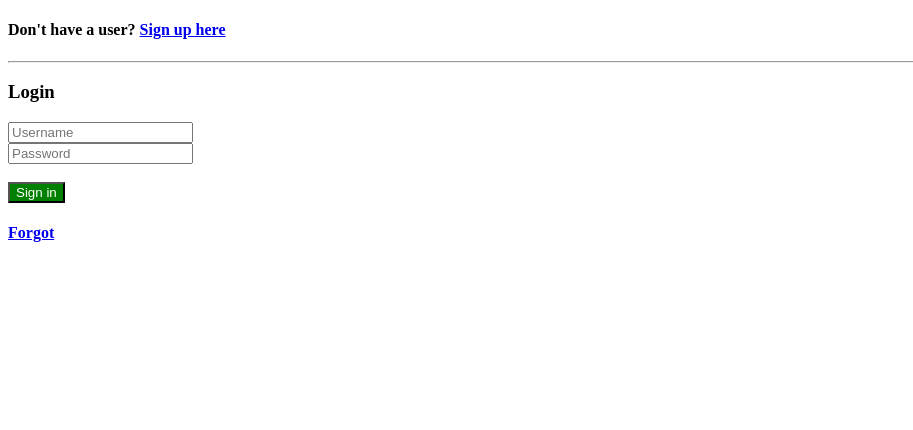
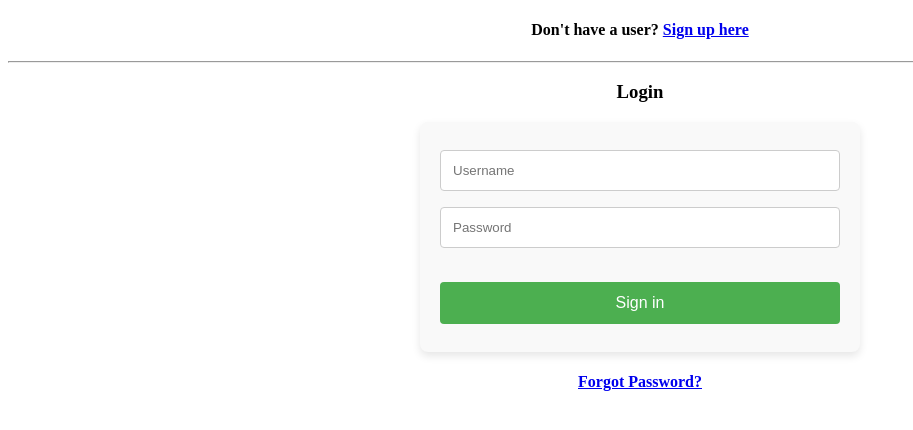
Before and after one commit to loui9583/social-media, a SvelteKit app in the folder client/: page / in a window 1280 px wide. Shown: the top 430 px of the page, without its empty margins (0-913 px from the left). Built offline with nearby package versions, Linux system fonts and the light colour scheme.

Commit message:
icon for offline/online friends, toastr icons

```diff
--- a/client/src/components/Feed.svelte
+++ b/client/src/components/Feed.svelte
@@ -105,8 +105,6 @@
         padding: 20px;
         width: calc(100vw - 277px);
 		display: flex;
-		gap: 10px;
-
 	}
 
 	textarea[type="text"] {
--- a/client/src/routes/+page.svelte
+++ b/client/src/routes/+page.svelte
@@ -1,6 +1,6 @@
 <script>
     import { onMount } from "svelte";
-    import {api, username, token} from "../stores"
+    import { api, username, token } from "../stores";
     import { goto } from '$app/navigation';
     const API = $api;
 
@@ -8,11 +8,11 @@
 
     });
 
-    let usernameInput = ""; // Refactored variable name
+    let usernameInput = "";
     let password = "";
 
     async function handleSubmit(event) {
-        event.preventDefault(); // Prevent default form submission
+        event.preventDefault();
 
         try {
             const response = await fetch(`${API}/users/login`, {
@@ -20,7 +20,7 @@
                 headers: {
                     "Content-Type": "application/json",
                 },
-                body: JSON.stringify({ username: usernameInput, password }), // Updated to match refactored username
+                body: JSON.stringify({ username: usernameInput, password }),
             });
 
             if (response.ok) {
@@ -29,10 +29,8 @@
                 username.set(usernameInput);
                 token.set(data.token);
 
-                // Redirect to the profile page
-                goto("/app")
+                goto("/app");
             } else {
-                // Handle login error
                 console.error("Login failed");
             }
         } catch (error) {
@@ -40,6 +38,54 @@
         }
     }
 </script>
+
+<style>
+    /* Styling for the login form */
+    form {
+        max-width: 400px;
+        margin: 0 auto;
+        padding: 20px;
+        border-radius: 8px;
+        background-color: #f9f9f9;
+        box-shadow: 0 4px 8px rgba(0, 0, 0, 0.1);
+    }
+
+    input[type="text"],
+    input[type="password"] {
+        width: 100%;
+        padding: 12px;
+        margin: 8px 0;
+        box-sizing: border-box;
+        border: 1px solid #ccc;
+        border-radius: 4px;
+    }
+
+    button[type="submit"] {
+        width: 100%;
+        padding: 12px;
+        margin: 8px 0;
+        box-sizing: border-box;
+        border: none;
+        border-radius: 4px;
+        background-color: #4caf50;
+        color: white;
+        font-size: 16px;
+        cursor: pointer;
+    }
+
+    button[type="submit"]:hover {
+        background-color: #45a049;
+    }
+
+    h3 {
+        text-align: center;
+    }
+
+    h4 {
+        text-align: center;
+    }
+</style>
+
 <h4>Don't have a user?  <a href="/signup">Sign up here</a></h4>
 <hr>
 
@@ -59,8 +105,6 @@
         placeholder="Password"
     />
     <br /><br />
-    <button style="background: green; color: white" type="submit"
-        >Sign in</button
-    >
+    <button type="submit">Sign in</button>
 </form>
-<h4><a href="forgotpasswordform">Forgot</a></h4>
+<h4><a href="forgotpassword">Forgot Password?</a></h4>
--- a/client/src/routes/app/+page.svelte
+++ b/client/src/routes/app/+page.svelte
@@ -45,7 +45,7 @@
 	});
 </script>
 
-<Navbar></Navbar>
+<Navbar socket={socket}></Navbar>
 <div style="height: 50px;"></div>
 
 <div class="chatContainerContainer">
```
Also changed, not shown: client/src/components/friends.svelte (+50 -8 lines), client/src/components/navbar.svelte (+14 -5 lines), 2 other files (tests, documents, lock files or other folders).
